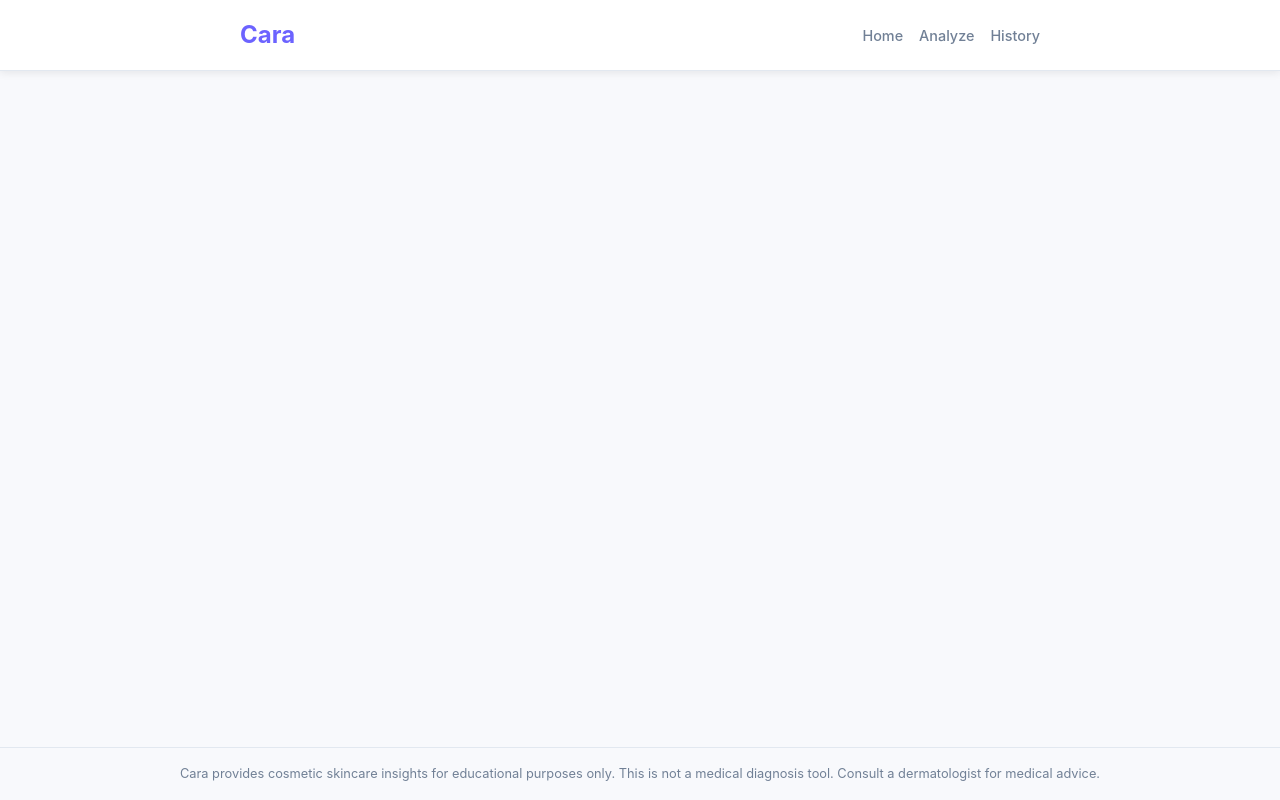
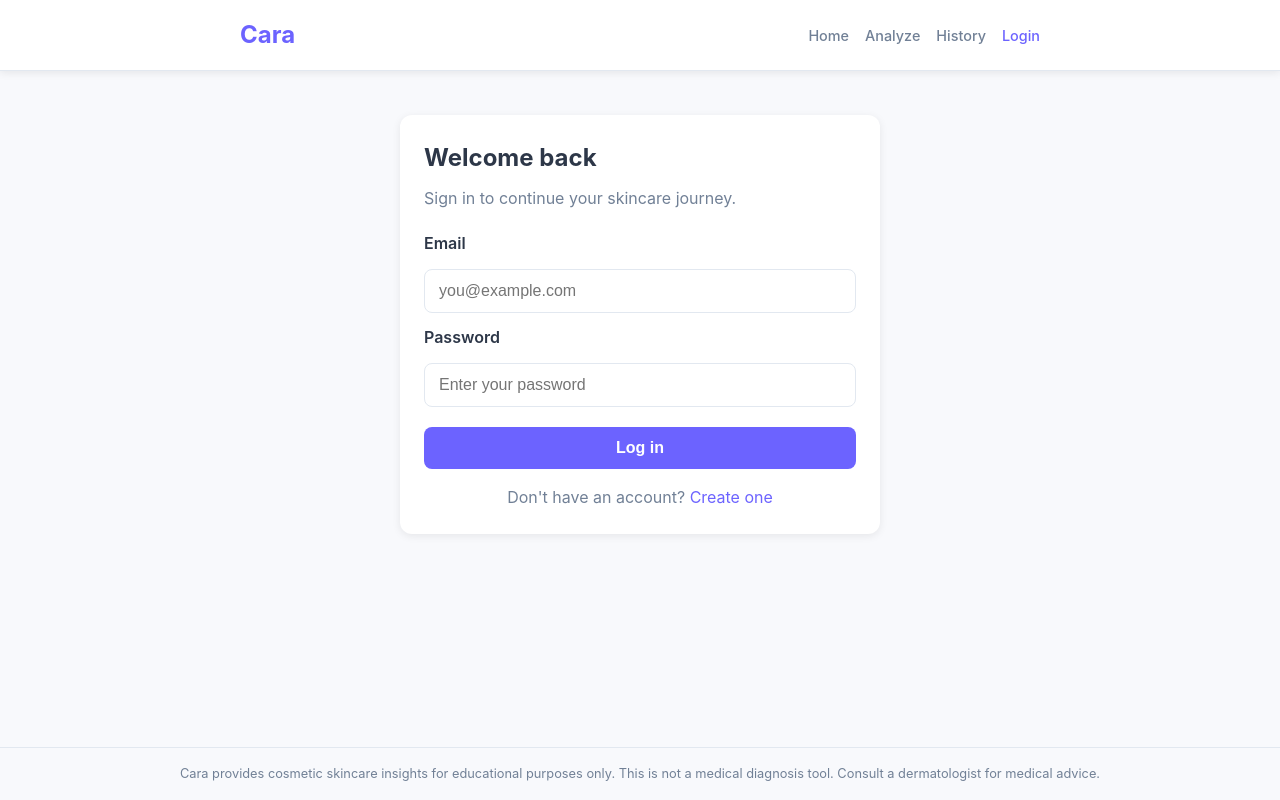
Before and after one commit to Metelit5a/Cara, a React (Create React App) app in the folder frontend/: page /login in a window 1280 px wide. Built offline with nearby package versions, Linux system fonts and the light colour scheme.

Commit message:
feat: implement frontend login and register pages

```diff
--- a/frontend/src/App.js
+++ b/frontend/src/App.js
@@ -4,6 +4,8 @@ import HomePage from './pages/HomePage';
 import AnalyzePage from './pages/AnalyzePage';
 import ResultsPage from './pages/ResultsPage';
 import HistoryPage from './pages/HistoryPage';
+import Login from './pages/Login';
+import Register from './pages/Register';
 
 function App() {
   return (
@@ -16,6 +18,7 @@ function App() {
               <NavLink to="/" className={({ isActive }) => isActive ? 'active' : ''}>Home</NavLink>
               <NavLink to="/analyze" className={({ isActive }) => isActive ? 'active' : ''}>Analyze</NavLink>
               <NavLink to="/history" className={({ isActive }) => isActive ? 'active' : ''}>History</NavLink>
+              <NavLink to="/login" className={({ isActive }) => isActive ? 'active' : ''}>Login</NavLink>
             </nav>
           </div>
         </header>
@@ -26,6 +29,8 @@ function App() {
             <Route path="/analyze" element={<AnalyzePage />} />
             <Route path="/results/:reportId" element={<ResultsPage />} />
             <Route path="/history" element={<HistoryPage />} />
+            <Route path="/login" element={<Login />} />
+            <Route path="/register" element={<Register />} />
           </Routes>
         </main>
 
--- a/frontend/src/index.css
+++ b/frontend/src/index.css
@@ -341,6 +341,57 @@ a {
   background: var(--bg);
 }
 
+/* ── Auth Forms ── */
+.auth-card {
+  max-width: 480px;
+  margin: 24px auto;
+}
+
+.auth-card h2 {
+  margin-bottom: 8px;
+  color: var(--text);
+}
+
+.auth-subtitle {
+  color: var(--text-light);
+  margin-bottom: 20px;
+}
+
+.auth-form {
+  display: flex;
+  flex-direction: column;
+  gap: 12px;
+}
+
+.auth-label {
+  font-weight: 600;
+  color: var(--text);
+}
+
+.auth-form input {
+  width: 100%;
+  padding: 12px 14px;
+  border: 1px solid var(--border);
+  border-radius: 8px;
+  font-size: 1rem;
+}
+
+.auth-form input:focus {
+  outline: none;
+  border-color: var(--primary);
+  box-shadow: 0 0 0 3px rgba(108, 99, 255, 0.15);
+}
+
+.auth-submit {
+  margin-top: 8px;
+}
+
+.auth-link-row {
+  margin-top: 16px;
+  text-align: center;
+  color: var(--text-light);
+}
+
 /* ── Status Messages ── */
 .status-message {
   padding: 16px;
--- /dev/null
+++ b/frontend/src/pages/Login.jsx
@@ -0,0 +1,88 @@
+import React, { useState } from 'react';
+import { useNavigate, Link } from 'react-router-dom';
+
+function Login() {
+  const navigate = useNavigate();
+  const [formData, setFormData] = useState({ email: '', password: '' });
+  const [error, setError] = useState('');
+  const [loading, setLoading] = useState(false);
+
+  const handleChange = (event) => {
+    const { name, value } = event.target;
+    setFormData((prev) => ({ ...prev, [name]: value }));
+  };
+
+  const handleSubmit = async (event) => {
+    event.preventDefault();
+    setError('');
+    setLoading(true);
+
+    try {
+      const response = await fetch('http://localhost:8000/api/v1/auth/login', {
+        method: 'POST',
+        headers: { 'Content-Type': 'application/json' },
+        body: JSON.stringify(formData),
+      });
+
+      const data = await response.json();
+
+      if (!response.ok) {
+        throw new Error(data.detail || 'Login failed');
+      }
+
+      localStorage.setItem('access_token', data.access_token);
+      navigate('/');
+    } catch (err) {
+      setError(err.message || 'Unexpected error');
+    } finally {
+      setLoading(false);
+    }
+  };
+
+  return (
+    <div className="card auth-card">
+      <h2>Welcome back</h2>
+      <p className="auth-subtitle">Sign in to continue your skincare journey.</p>
+
+      {error && <div className="status-message status-error">{error}</div>}
+
+      <form onSubmit={handleSubmit} className="auth-form">
+        <label className="auth-label" htmlFor="email">
+          Email
+        </label>
+        <input
+          id="email"
+          name="email"
+          type="email"
+          value={formData.email}
+          onChange={handleChange}
+          required
+          placeholder="you@example.com"
+        />
+
+        <label className="auth-label" htmlFor="password">
+          Password
+        </label>
+        <input
+          id="password"
+          name="password"
+          type="password"
+          value={formData.password}
+          onChange={handleChange}
+          required
+          placeholder="Enter your password"
+        />
+
+        <button className="btn btn-primary auth-submit" type="submit" disabled={loading}>
+          {loading ? 'Signing in...' : 'Log in'}
+        </button>
+      </form>
+
+      <p className="auth-link-row">
+        Don&apos;t have an account? <Link to="/register">Create one</Link>
+      </p>
+    </div>
+  );
+}
+
+export default Login;
--- /dev/null
+++ b/frontend/src/pages/Register.jsx
@@ -0,0 +1,101 @@
+import React, { useState } from 'react';
+import { useNavigate, Link } from 'react-router-dom';
+
+function Register() {
+  const navigate = useNavigate();
+  const [formData, setFormData] = useState({ username: '', email: '', password: '' });
+  const [error, setError] = useState('');
+  const [loading, setLoading] = useState(false);
+
+  const handleChange = (event) => {
+    const { name, value } = event.target;
+    setFormData((prev) => ({ ...prev, [name]: value }));
+  };
+
+  const handleSubmit = async (event) => {
+    event.preventDefault();
+    setError('');
+    setLoading(true);
+
+    try {
+      const response = await fetch('http://localhost:8000/api/v1/auth/register', {
+        method: 'POST',
+        headers: { 'Content-Type': 'application/json' },
+        body: JSON.stringify(formData),
+      });
+
+      const data = await response.json();
+
+      if (!response.ok) {
+        throw new Error(data.detail || 'Registration failed');
+      }
+
+      localStorage.setItem('access_token', data.access_token || '');
+      navigate('/');
+    } catch (err) {
+      setError(err.message || 'Unexpected error');
+    } finally {
+      setLoading(false);
+    }
+  };
+
+  return (
+    <div className="card auth-card">
+      <h2>Create your account</h2>
+      <p className="auth-subtitle">Join Cara and get personalized skincare insights.</p>
+
+      {error && <div className="status-message status-error">{error}</div>}
+
+      <form onSubmit={handleSubmit} className="auth-form">
+        <label className="auth-label" htmlFor="username">
+          Username
+        </label>
+        <input
+          id="username"
+          name="username"
+          type="text"
+          value={formData.username}
+          onChange={handleChange}
+          required
+          placeholder="Choose a username"
+        />
+
+        <label className="auth-label" htmlFor="email">
+          Email
+        </label>
+        <input
+          id="email"
+          name="email"
+          type="email"
+          value={formData.email}
+          onChange={handleChange}
+          required
+          placeholder="you@example.com"
+        />
+
+        <label className="auth-label" htmlFor="password">
+          Password
+        </label>
+        <input
+          id="password"
+          name="password"
+          type="password"
+          value={formData.password}
+          onChange={handleChange}
+          required
+          placeholder="Create a secure password"
+        />
+
+        <button className="btn btn-primary auth-submit" type="submit" disabled={loading}>
+          {loading ? 'Creating account...' : 'Register'}
+        </button>
+      </form>
+
+      <p className="auth-link-row">
+        Already have an account? <Link to="/login">Log in</Link>
+      </p>
+    </div>
+  );
+}
+
+export default Register;
```
Also changed, not shown: 1 other file (tests, documents, lock files or other folders).
